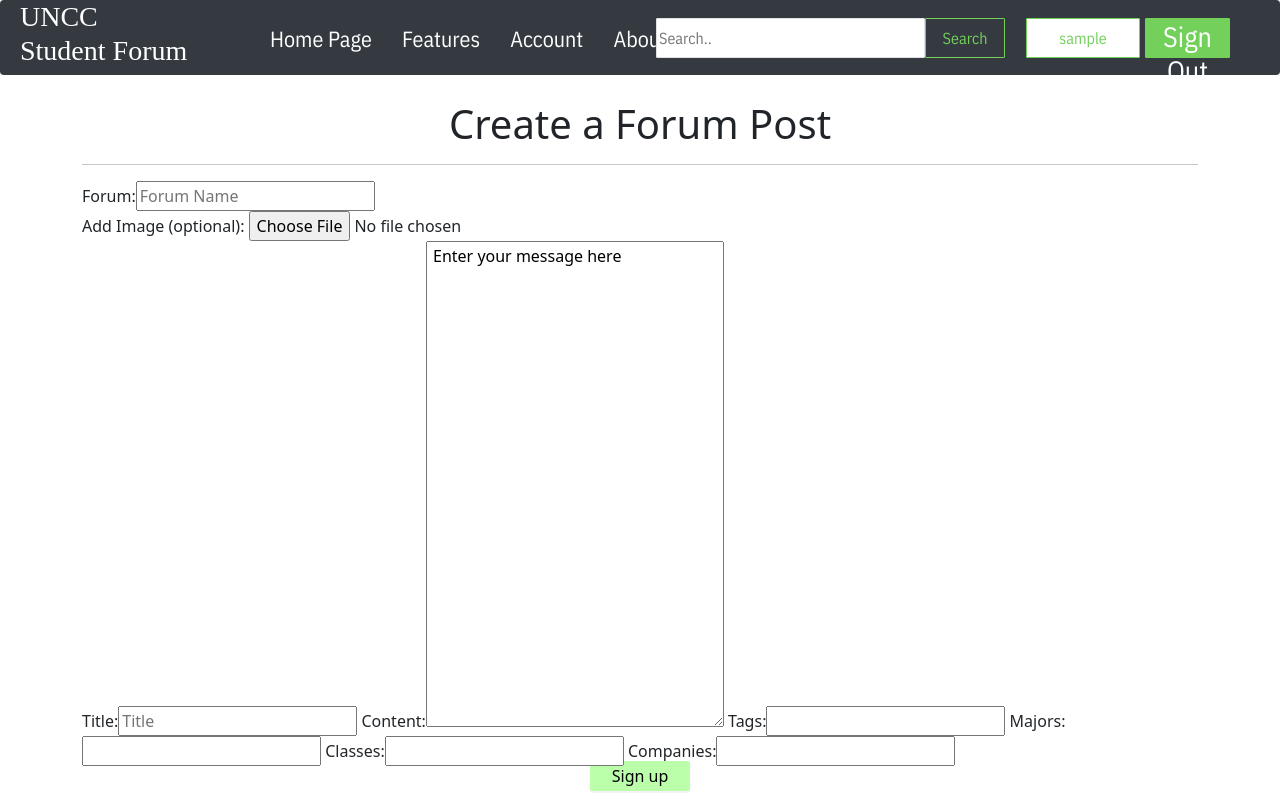
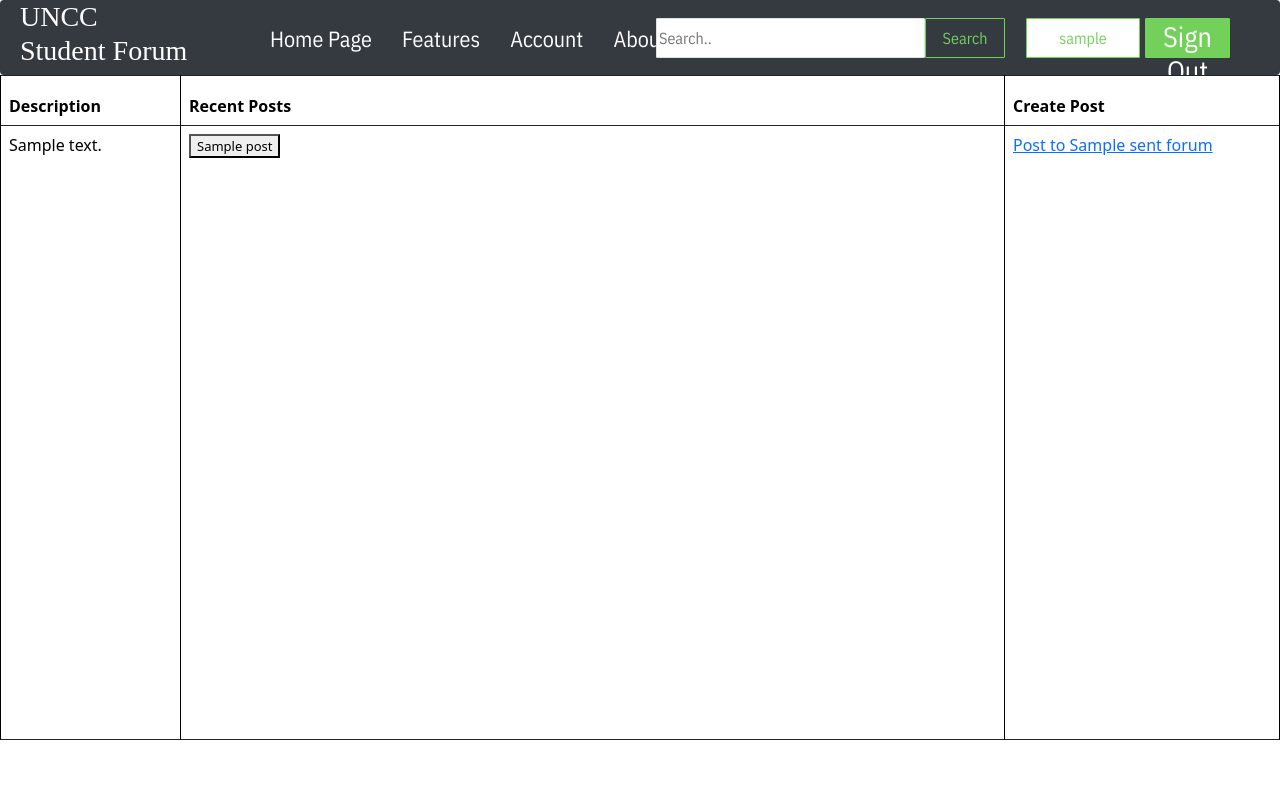
Before and after one commit to Zoey-Vail/Team-9-Final-Project, a Flask app: template templates/create_forum_post.html in a window 1280 px wide. After the commit the page ends 740 px from the top, so only its background shows below. Run offline with Flask 3, Linux system fonts and the light colour scheme; the template is opened without the code that fills it: most values are stand-ins (such as "Sample title", 1, 10 or a date in 2020); parts of the project's set-up code (start-up, migrations or seed data) failed here and were passed over; some web fonts are replaced.

Commit message:
Update create_forum_post.html

```diff
--- a/templates/create_forum_post.html
+++ b/templates/create_forum_post.html
@@ -1,37 +1,39 @@
 <div>
   {% extends 'top_bar_logout_dark.html' %}
   </div>
-    <link rel= "stylesheet" type= "text/css" href= "{{ url_for('static',filename='stylesheets/style.css') }}">
-    <!--|||||||||||||||||||||||||||THIS IS THE TASK BAR COMPLETED ABOVE EVERYTHING BELOW IS PART OF EACH PAGE|||||||||||||||||||||||||||-->
+
+  <!--|||||THIS IS THE TASK BAR COMPLETED ABOVE EVERYTHING BELOW IS PART OF EACH PAGE|||||-->
   {% block body %}
   <html>
-        <div style="height: 100px;"></div>
-            <div class="container-f">
-                <div class="forum-title">
-                    <center>
-                    <h1>Create a Forum Post</h1>
-                    </center>
-                    <hr class="forum-line"></hr>
+
+
+  <!-- Everything below is subject to change-->
+  <!DOCTYPE html>
+  <div class="container-fluid">
+      <table class="table table-bordered"style="position: absolute; top: 75px; bottom: 0; left: 0; right: 0; border: 3px;" >
+          <thead style="height: 50px;">
+            <tr >
+              <th style="width: 180px;">Description</th>
+              <th>Recent Posts</th>
+              <th style="width: 275px;">Create Post</th>
+            </tr>
+          </thead>
+          <tbody>
+                <tbody>
+                    <tr style="height: 614px;">
+                      <td>{{ sent_forum.description }}</td>
+                      <td>
+                        <form action="/discussion" method="post">
+                          {% for post in posts_list %}
+                            <button type="submit", name= "creating_post", value= '{{ post.discuss_ID }}', class = "forum-button">{{ post.title }}</button><br>
+                          {% endfor %}
+                      </td>
+                      <td><a href="/forum/create_post">Post to {{ sent_forum.forum_name }}</a></td>
+                    </tr>
+                  </tbody>
+          </tbody>
+        </table>
       </div>
-                <form action = "/discussion" method="post">
-                    <label for="Forum">Forum:</label><input type="Forum" class="forum-input" placeholder="Forum Name">
-                    <div id="profile-pic">
-                        <label for="Add Image">Add Image (optional):</label>
-                        <input type="file" id="myFile" name="filename">
-                    </div>
-                    <label for="Title">Title:</label><input type="text" class="forum-input" placeholder="Title" name="title">
-                    <label for ="Content">Content:</label><textarea type="text" rows = "20" cols="30" class="forum-input" name = "content"> Enter your message here</textarea>
-                    <label for = "Tags">Tags:</label><input type="text" class="forum-input" name="tags">
-                    <label for = "Majors">Majors:</label><input type="text" class="forum-input" name="majors">
-                    <label for = "Classes">Classes:</label><input type="classes" class="forum-input" name="classes">
-                    <label for = "Companies">Companies:</label><input type="text" class="forum-input" name="companies">
-                    <center>
-                    <button type="submit", name= "creating_post", value= "True", class="sign-btn">Sign up</button>
-                    </center>
 
-                </form>
-            </div>
-        <!DOCTYPE html>
   </html>
-
   {% endblock %}
```
Lines whose indentation alone changed are shown as unchanged.
